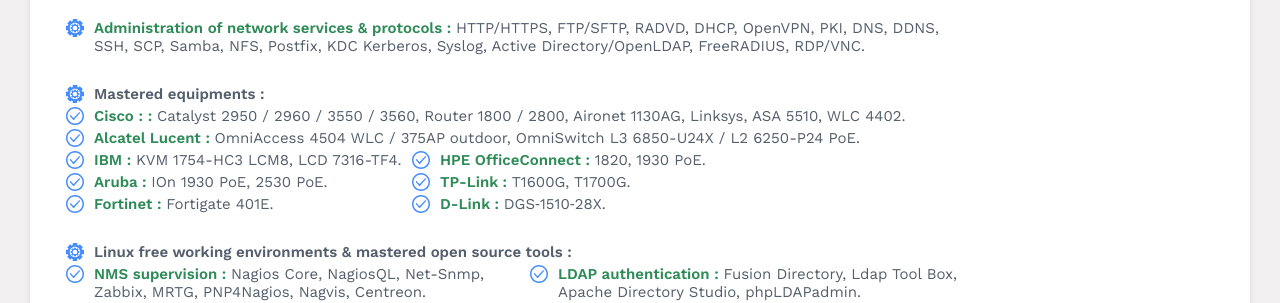
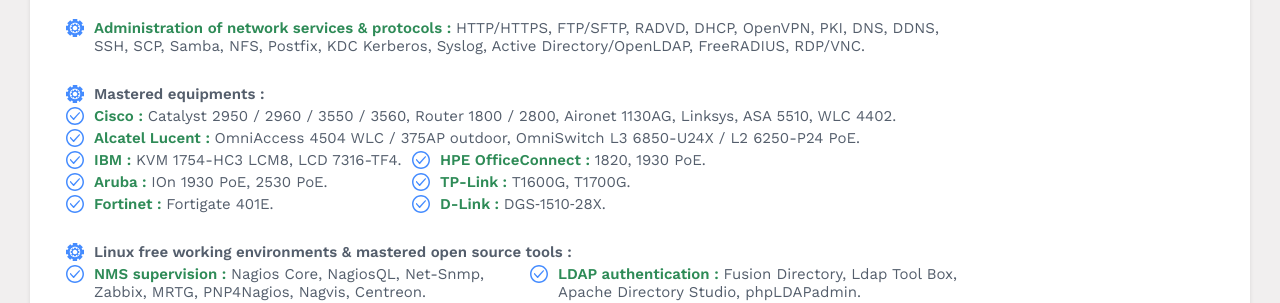
Before and after one commit to abdelhafidelazouzi/en, a Jekyll site: the page built from index.html, in a window 1280 px wide and 900 px high, scrolled down 4810 px. Shown: the part 153-456 px from the top of the window. Built offline with Jekyll 4.4.1, drawn with Linux system fonts in a browser that asks for light colours.

```diff
--- a/_data/data.yml
+++ b/_data/data.yml
@@ -667,7 +667,7 @@ skills:
     toolset12:
       title: "Mastered equipments"
       nt:
-      - name: "Cisco :"
+      - name: "Cisco"
         level: "Catalyst 2950 / 2960 / 3550 / 3560, Router 1800 / 2800, Aironet 1130AG, Linksys, ASA 5510, WLC 4402"
       - name: "Alcatel Lucent"
         level: "OmniAccess 4504 WLC / 375AP outdoor, OmniSwitch L3 6850-U24X / L2 6250-P24 PoE"
```
